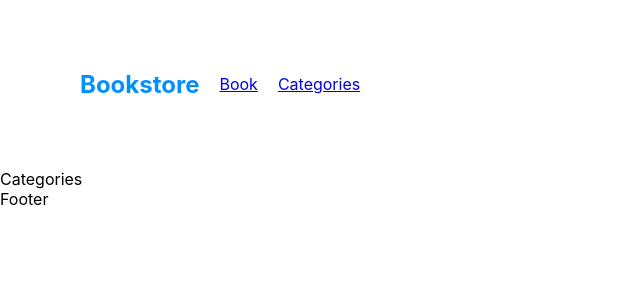
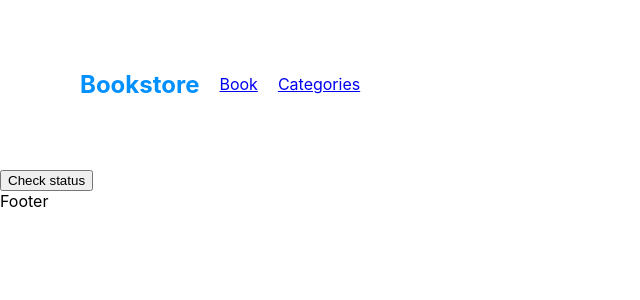
Before and after one commit to akhror-valiev/bookstore-react-app, a React (Create React App) app: page /categories in a window 1280 px wide. Shown: the top 300 px of the page, without its empty margins (0-640 px from the left). Built offline with nearby package versions, Linux system fonts and the light colour scheme.

Commit message:
Add button to the Categoty Component

```diff
--- a/src/pages/Categories/Categories.js
+++ b/src/pages/Categories/Categories.js
@@ -1,7 +1,7 @@
 import React from 'react';
 
 const Categories = () => (
-  <div>Categories</div>
+  <button type="button"> Check status </button>
 );
 
 export default Categories;
```
